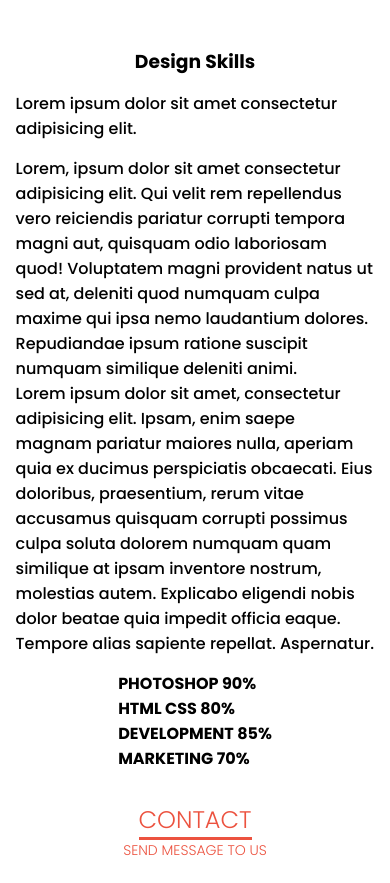
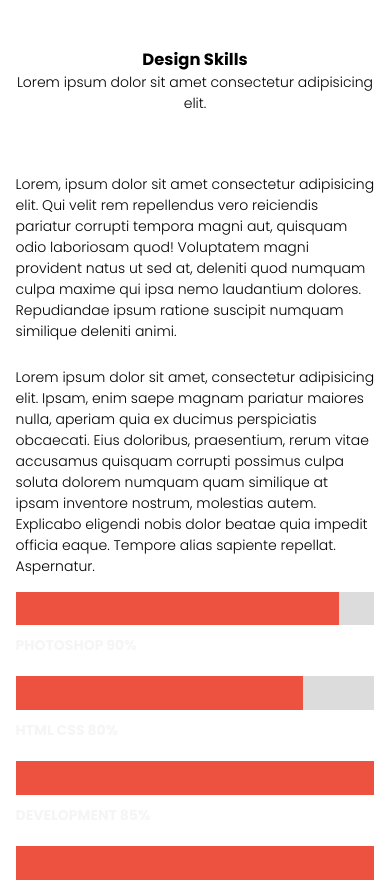
Before and after one commit to HenryHitak/head-fixpractice, a plain HTML site: page index.html in a window 390 px wide. Shown: the part 3223-4106 px from the top of the page. Drawn offline with nearby package versions, Linux system fonts and the light colour scheme; files that its build step writes are made by us from their sources.

Commit message:
Mobile:desing done

```diff
--- a/index.html
+++ b/index.html
@@ -261,10 +261,10 @@
                         </p>
                     </div>
                     <div class="progress-bar">
-                        <span><h4>PHOTOSHOP 90%</h4></span>
-                        <span><h4>HTML CSS 80%</h4></span>
-                        <span><h4>DEVELOPMENT 85%</h4></span>
-                        <span><h4>MARKETING 70%</h4></span>
+                        <p><span><h4>PHOTOSHOP 90%</h4></span></p>
+                        <p><span><h4>HTML CSS 80%</h4></span></p>
+                        <p><span><h4>DEVELOPMENT 85%</h4></span></p>
+                        <p><span><h4>MARKETING 70%</h4></span></p>
                     </div>
                 </div>
             </article>
--- a/scss/_mixins.scss
+++ b/scss/_mixins.scss
@@ -1,11 +1,4 @@
-body {
-  background-image: url();
-  background-position: center;
-  background-size: contain;
-  background-repeat: no-repeat;
-}
-
-@mixin skillProfile($url) {
+@mixin skillProfile($url){
   background: url($url);
   background-position: center;
   background-size: contain;
@@ -15,7 +8,11 @@ body {
   border-radius: 50%;
 }
 
-@mixin flexColumn($rowGap: 10px, $alignItens: center, $justifyContent: center) {
+@mixin flexColumn(
+  $rowGap: 10px,
+  $alignItens: center,
+  $justifyContent: center
+) {
   display: flex;
   flex-direction: column;
   row-gap: $rowGap;
--- a/scss/devices/_mobile.scss
+++ b/scss/devices/_mobile.scss
@@ -40,9 +40,69 @@
   }
 
   .design-skills {
-    @include flexColumn(15px, center, unset);
-    > div {
+    @include flexColumn(60px, center, unset);
+    font-size: 14px;
+    font-weight: 300;
+    > div:nth-child(1) {
+      @include flexColumn(0px, center, unset);
+      text-align: center;
+    }
+
+    > div:nth-child(2) {
       @include flexColumn(15px, center, unset);
+    }
+  }
+
+  .skill-description {
+    @include flexColumn(25px);
+  }
+
+  .progress-bar {
+    width: 100%;
+    @include flexColumn(10px, unset, unset);
+    color: whitesmoke;
+
+    span {
+      height: 4vh;
+      display: flex;
+      font-weight: 600;
+      padding-left: 10%;
+      align-items: center;
+      background-color: $defaultColor;
+    }
+
+    %p-progress {
+      width: 100%;
+      background-color: gainsboro;
+      display: flex;
+    }
+
+    > p:nth-child(1) {
+      @extend %p-progress;
+      > span {
+        width: 80%;
+      }
+    }
+
+    > p:nth-child(2) {
+      @extend %p-progress;
+      > span {
+        width: 70%;
+      }
+    }
+
+    > p:nth-child(3) {
+      @extend %p-progress;
+      > span {
+        width: 60%;
+      }
+    }
+
+    > p:nth-child(4) {
+      @extend %p-progress;
+      > span {
+        width: 70%;
+      }
     }
   }
 
```
